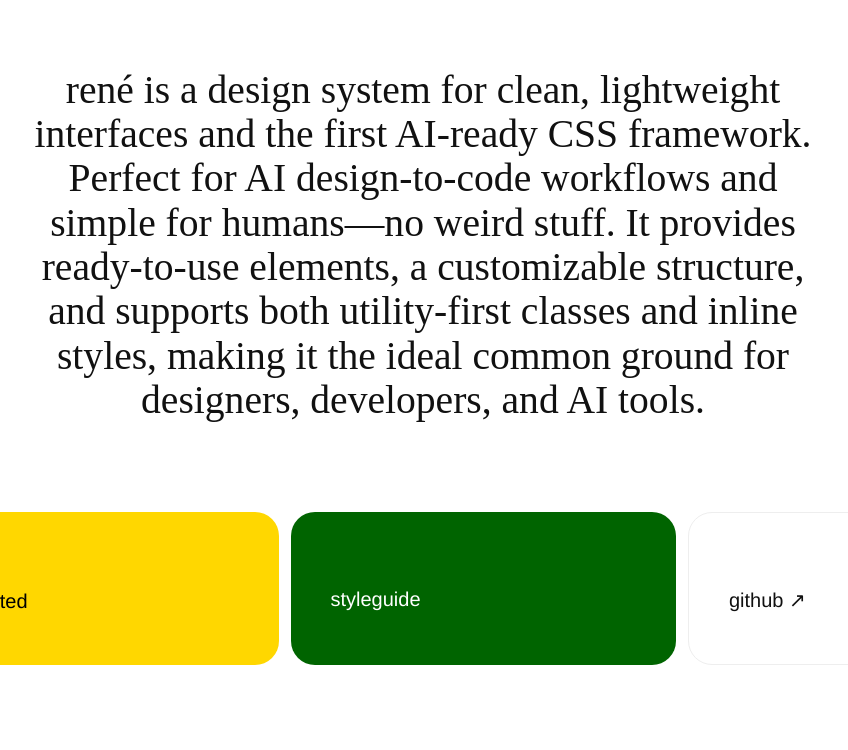
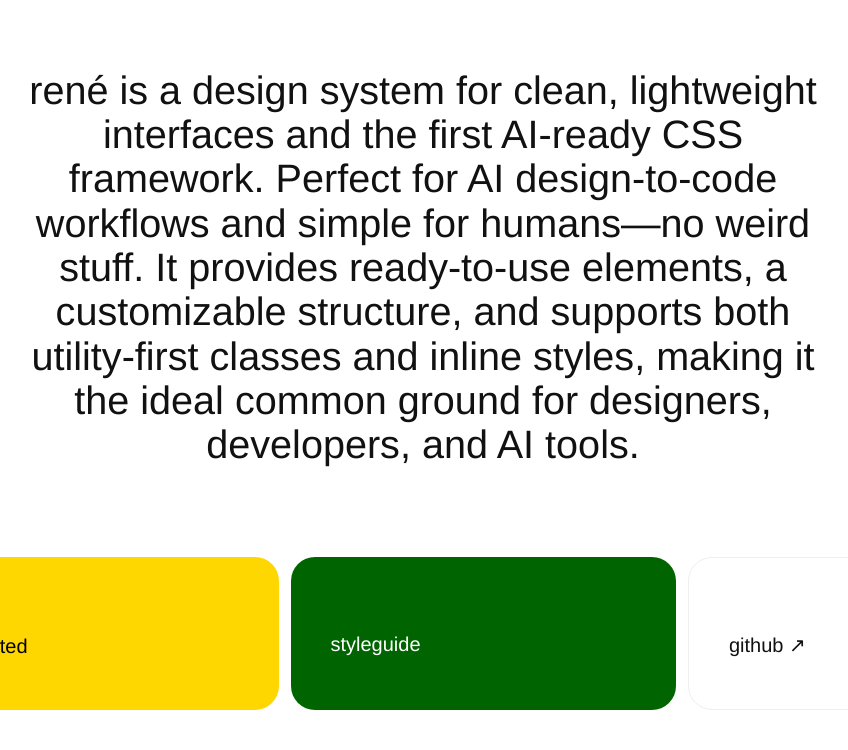
Before and after one commit to weareunderdesign/rene.css, a website built with webpack: page index.html in a window 1280 px wide. Shown: the part 305-1055 px from the top of the page, without its empty margins (217-1065 px from the left). Before the commit the page ends 1010 px from the top, so only its background shows below. Built offline with nearby package versions, Linux system fonts and the light colour scheme; a web font is replaced by a local one.

Commit message:
Update default font to Helvetica Neue

```diff
--- a/src/tokens.css
+++ b/src/tokens.css
@@ -1,7 +1,6 @@
 :root {
     --size-base: 4px;
-    --font-primary: "neue-haas-grotesk-display";
-    --font-secondary: "HelveticaNeue-light", "Helvetica Neue Light",
+    --font-primary: "HelveticaNeue-light", "Helvetica Neue Light",
         "Helvetica Neue", Helvetica, "inter", Arial, "Lucida Grande", sans-serif;
     --base-font-size: 1.25rem;
 }
--- a/src/typography.css
+++ b/src/typography.css
@@ -1,5 +1,5 @@
 html {
-    font-family: var(--font-secondary);
+    font-family: var(--font-primary);
     font-size: var(--base-font-size);
 }
 
```
